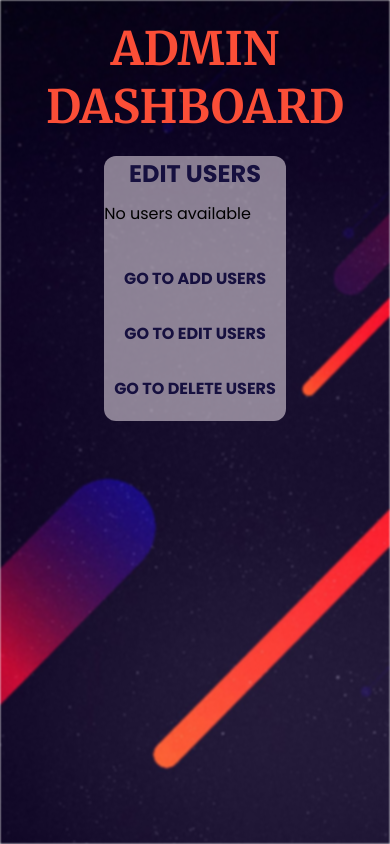
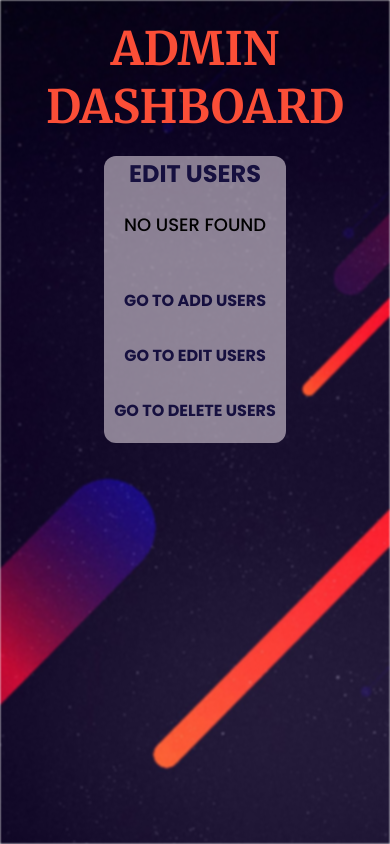
Before and after one commit to PavitrankMishra/DashBoard, a React (Create React App) app in the folder frontend/: page /editusers in a window 390 px wide. Built offline with nearby package versions, Linux system fonts and the light colour scheme; a web font is replaced by a local one.

Commit message:
Add a NoUser component that displays a message when there is no user in the database.

```diff
--- a/frontend/src/components/DeleteUser.js
+++ b/frontend/src/components/DeleteUser.js
@@ -1,5 +1,6 @@
 import styles from "./DeleteUser.module.css";
 import Navigation from "./Navigation";
+import NoUser from "./NoUser";
 
 const DeleteUser = ({ users, setUsers }) => {
   const handleDeleteUser = async (userId) => {
@@ -55,7 +56,7 @@ const DeleteUser = ({ users, setUsers }) => {
               </div>
             ))
           ) : (
-            <p className={styles.emptyMessage}>No users available</p>
+            <NoUser />
           )}
           <Navigation />
         </div>
--- a/frontend/src/components/EditUser.js
+++ b/frontend/src/components/EditUser.js
@@ -2,6 +2,7 @@ import { useState } from "react";
 import Header from "./Header";
 import styles from "./EditUser.module.css";
 import Navigation from "./Navigation";
+import NoUser from "./NoUser";
 
 const EditUser = ({ users, setUsers }) => {
   const [editingUser, setEditingUser] = useState(null);
@@ -143,7 +144,7 @@ const EditUser = ({ users, setUsers }) => {
               </div>
             ))
           ) : (
-            <p>No users available</p>
+            <NoUser />
           )}
           <Navigation />
         </div>
--- a/frontend/src/components/HomePage.js
+++ b/frontend/src/components/HomePage.js
@@ -1,6 +1,7 @@
 import styles from "./Homepage.module.css";
 import Header from "./Header";
 import Navigation from "./Navigation";
+import NoUser from "./NoUser";
 
 const HomePage = ({ users, setUsers }) => {
   return (
@@ -35,7 +36,7 @@ const HomePage = ({ users, setUsers }) => {
               </div>
             ))
           ) : (
-            <p>No users found</p>
+            <NoUser />
           )}
 
           <Navigation />
--- /dev/null
+++ b/frontend/src/components/NoUser.js
@@ -0,0 +1,7 @@
+import styles from "./NoUser.module.css";
+
+const NoUser = () => {
+  return <div className={styles.noUser}>No user found</div>;
+};
+
+export default NoUser;
--- /dev/null
+++ b/frontend/src/components/NoUser.module.css
@@ -0,0 +1,19 @@
+.noUser {
+  text-align: center;
+  font-weight: 500;
+  font-size: 24px;
+  text-transform: uppercase;
+}
+
+@media (max-width: 768px) {
+  .noUser {
+    font-size: 20px;
+  }
+}
+
+@media (max-width: 480px) {
+  .noUser {
+    font-size: 18px;
+    padding: 10px;
+  }
+}
```
